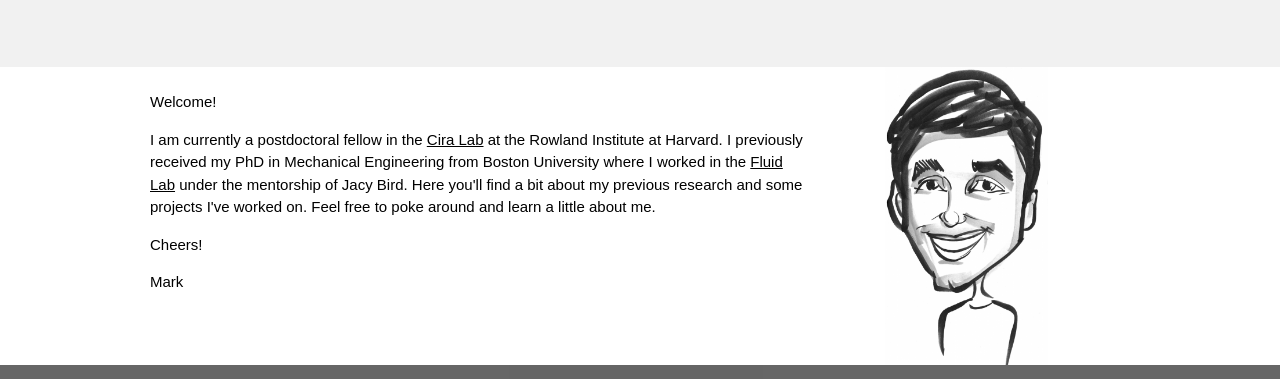
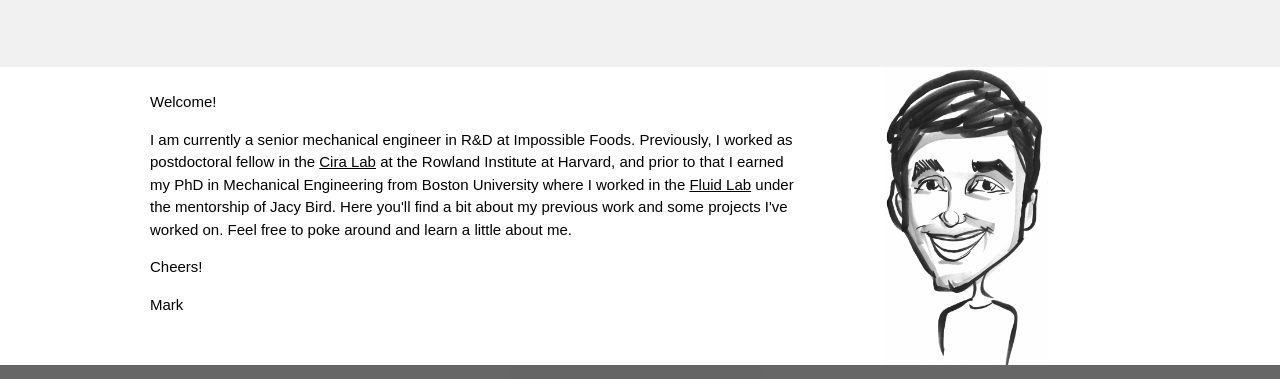
Before and after one commit to menesses/menesses.github.io, a plain HTML site: page index.html in a window 1280 px wide. Shown: the part 207-586 px from the top of the page. Drawn offline with nearby package versions, Linux system fonts and the light colour scheme; a web font is replaced by a local one.

Commit message:
update bio

```diff
--- a/index.html
+++ b/index.html
@@ -45,9 +45,9 @@ body,h1,h2,h3,h4,h5,h6 {font-family: "cooper-hewitt", sans-serif}
   <div class="w3-content">
     <div class="w3-twothird w3-padding-24">
       Welcome!
-      <p>I am currently a postdoctoral fellow in the <a href="http://www.ciralab.rowland.harvard.edu/">Cira Lab</a> at the Rowland Institute at Harvard.
-      I previously received my PhD in Mechanical Engineering from Boston University where I worked in the <a href="https://bu.edu/fluidlab">Fluid Lab</a> under the mentorship of Jacy Bird.
-      Here you'll find a bit about my previous research and some projects I've worked on.
+      <p>I am currently a senior mechanical engineer in R&D at Impossible Foods.
+      Previously, I worked as postdoctoral fellow in the <a href="http://www.ciralab.rowland.harvard.edu/">Cira Lab</a> at the Rowland Institute at Harvard, and prior to that I earned my PhD in Mechanical Engineering from Boston University where I worked in the <a href="https://bu.edu/fluidlab">Fluid Lab</a> under the mentorship of Jacy Bird.
+      Here you'll find a bit about my previous work and some projects I've worked on.
       Feel free to poke around and learn a little about me.</p>
       <p>Cheers!</p>
       <p>Mark</p>
```
